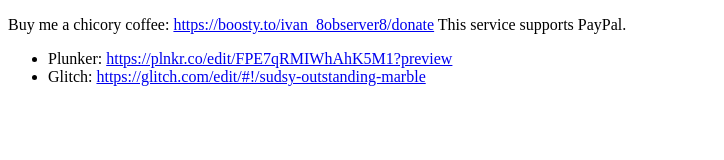
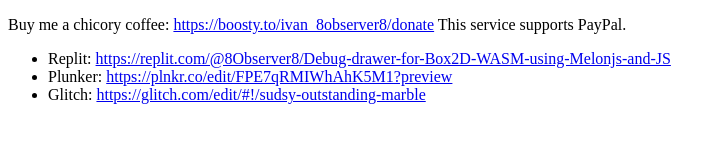
Before and after one commit to 8Observer8/debug-drawer-box2dwasm-melonjs-js, a website: page public/index.html in a window 1280 px wide. Shown: the whole page, without its empty margins (0-724 px from the left). Drawn offline with Linux system fonts and the light colour scheme; files whose address does not match are found by name.

Commit message:
Add the Replit playground link

```diff
--- a/public/index.html
+++ b/public/index.html
@@ -11,6 +11,7 @@
     <p>Buy me a chicory coffee: <a href="https://boosty.to/ivan_8observer8/donate">https://boosty.to/ivan_8observer8/donate</a> This service supports PayPal.</p>
 
     <ul>
+        <li>Replit: <a href="https://replit.com/@8Observer8/Debug-drawer-for-Box2D-WASM-using-Melonjs-and-JS">https://replit.com/@8Observer8/Debug-drawer-for-Box2D-WASM-using-Melonjs-and-JS</a></li>
         <li>Plunker: <a href="https://plnkr.co/edit/FPE7qRMIWhAhK5M1?preview">https://plnkr.co/edit/FPE7qRMIWhAhK5M1?preview</a></li>
         <li>Glitch: <a href="https://glitch.com/edit/#!/sudsy-outstanding-marble">https://glitch.com/edit/#!/sudsy-outstanding-marble</a></li>
     </ul>
```
